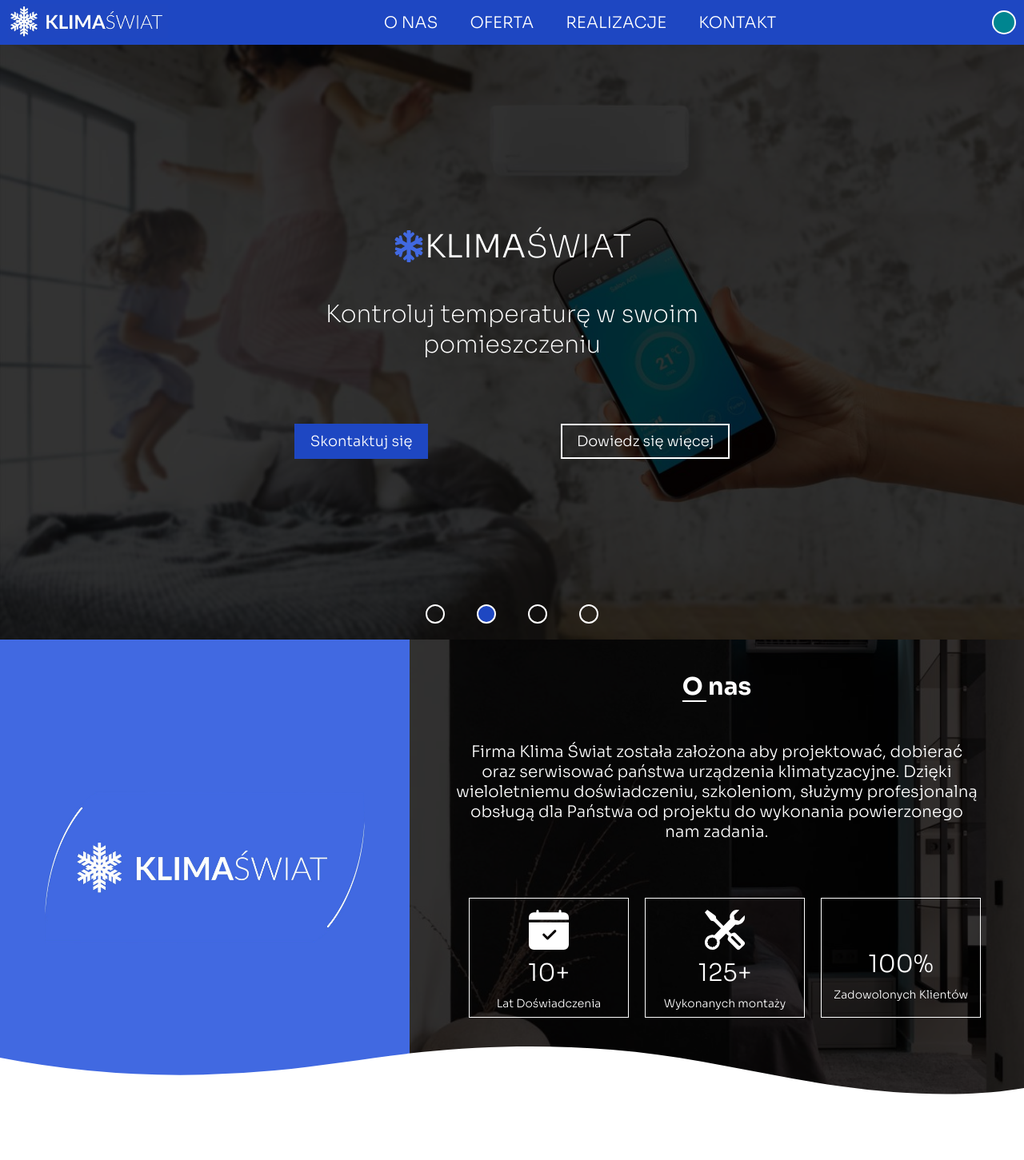
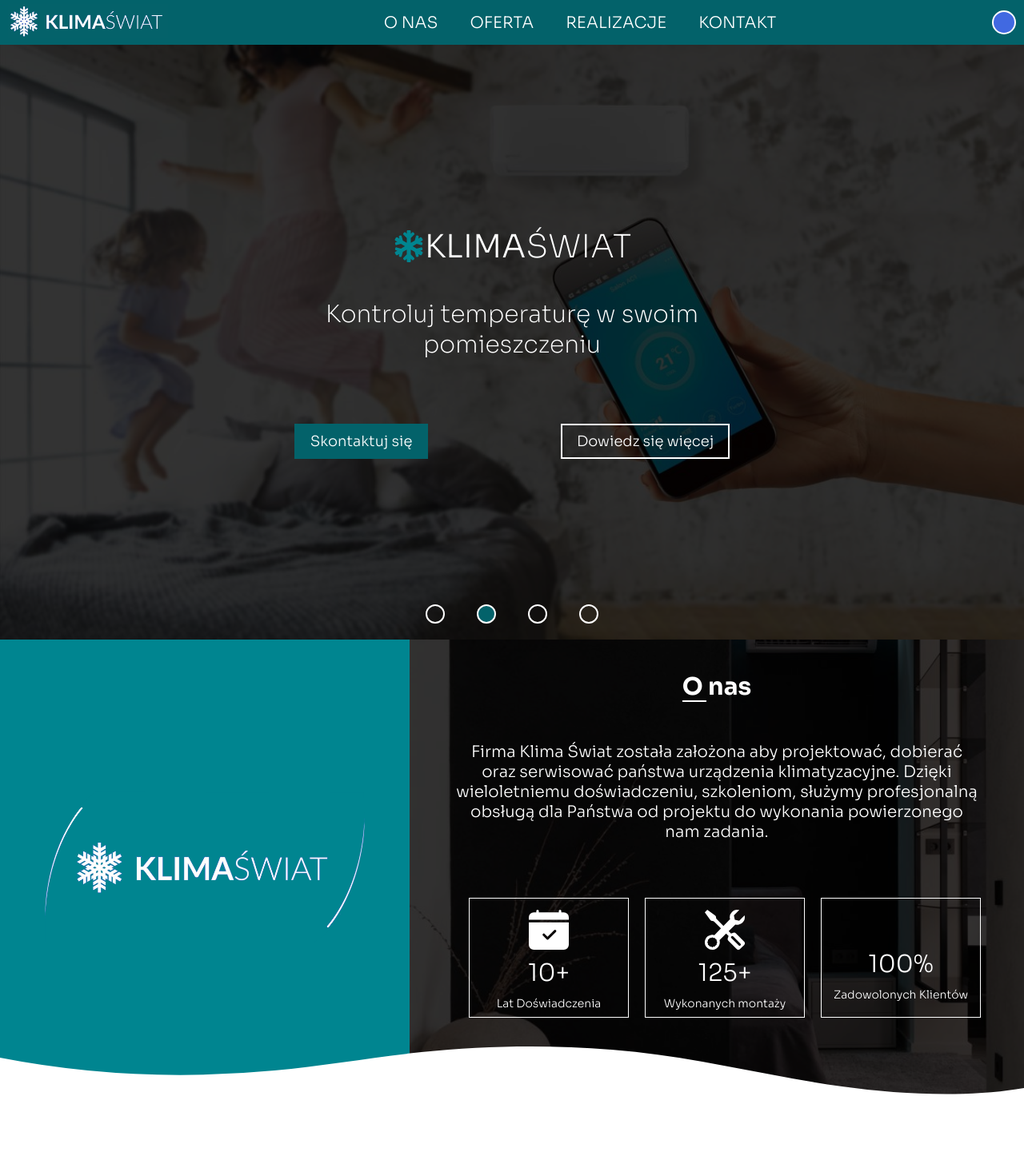
Before and after one commit to Pawliszakk/KlimaSwiatNext, a Next.js app: page / in a window 1280 px wide. Shown: the top 1451 px of the page at 80% size. Built offline with nearby package versions, Linux system fonts and the light colour scheme; some icons are missing.

Commit message:
added new images, gray theme logo images

```diff
--- a/src/components/Home/About/Logo/Logo.tsx
+++ b/src/components/Home/About/Logo/Logo.tsx
@@ -1,12 +1,19 @@
+import { useContext } from 'react';
+import ThemeContext from '@/context/theme-context';
+
 import SlideAnimation from '@/components/UI/Animations/SlideAnimation';
 import classes from './Logo.module.css';
 
 const Logo = () => {
+	const { isBlue } = useContext(ThemeContext);
+
+	const logoSrc = isBlue ? 'logo-about.png' : 'logo-about-gray.png';
+
 	return (
 		<div className={classes.box}>
 			<SlideAnimation>
 				<img
-					src="/assets/logos/logo-about.png"
+					src={`/assets/logos/${logoSrc}`}
 					alt="Logo Firmy Klima Świat"
 					loading="lazy"
 				/>
--- a/src/components/layout/Nav/Nav.module.css
+++ b/src/components/layout/Nav/Nav.module.css
@@ -35,11 +35,10 @@
 	justify-content: center;
 	align-items: center;
 }
-@media (min-width: 400px) {
-}
 
 @media (min-width: 768px) {
 	.burger {
 		display: none;
 	}
+
 }
--- a/src/components/layout/Nav/NavItems/NavLogo.tsx
+++ b/src/components/layout/Nav/NavItems/NavLogo.tsx
@@ -1,12 +1,20 @@
+import { useContext } from 'react';
+import { useRouter } from 'next/router';
 import Link from 'next/link';
+import ThemeContext from '@/context/theme-context';
+
 import classes from './NavLogo.module.css';
-import { useRouter } from 'next/router';
 
 const NavLogo = () => {
 	const router = useRouter();
 	const isHomePage = router.pathname === '/';
+
+	const { isBlue } = useContext(ThemeContext);
+
+	const imageSrc = isBlue ? 'logo-nav.JPG' : 'logo-nav-gray.JPG';
+
 	const image = (
-		<img src="/assets/logos/logo-nav.JPG" alt="Logo Firmy Klima Świat" />
+		<img src={`/assets/logos/${imageSrc}`} alt="Logo Firmy Klima Świat" />
 	);
 	return (
 		<div className={classes.logo}>
--- a/src/context/theme-context.js
+++ b/src/context/theme-context.js
@@ -12,10 +12,10 @@
 	const changeThemeHandler = () => {
 		const body = document.querySelector('body');
 		if (isBlue) {
-			body.setAttribute('data-theme', 'gray');
+			body.setAttribute('data-theme', 'blue');
 			setIsBlue(false);
 		} else {
-			body.setAttribute('data-theme', 'blue');
+			body.setAttribute('data-theme', 'gray');
 			setIsBlue(true);
 		}
 	};
--- a/src/styles/globals.css
+++ b/src/styles/globals.css
@@ -15,7 +15,14 @@
 	--second-theme-main-color: #008590;
 }
 [data-theme='blue'] {
-	--main-color: #4169e1;
+	--main-color: #008590;
+	--main-color-darker: #03626a;
+	--main-color-darkest: #01454b;
+	--main-color-lighter: #039fad;
+	--main-color-lightest: #03b5c5;
+	--purple: #061c60;
+	--white: #fff;
+	--second-theme-main-color: #4169e1;
 }
 
 html {
```
Also changed, not shown: public/assets/logos/logo-about-gray.png (added), public/assets/logos/logo-nav-gray.JPG (added).
